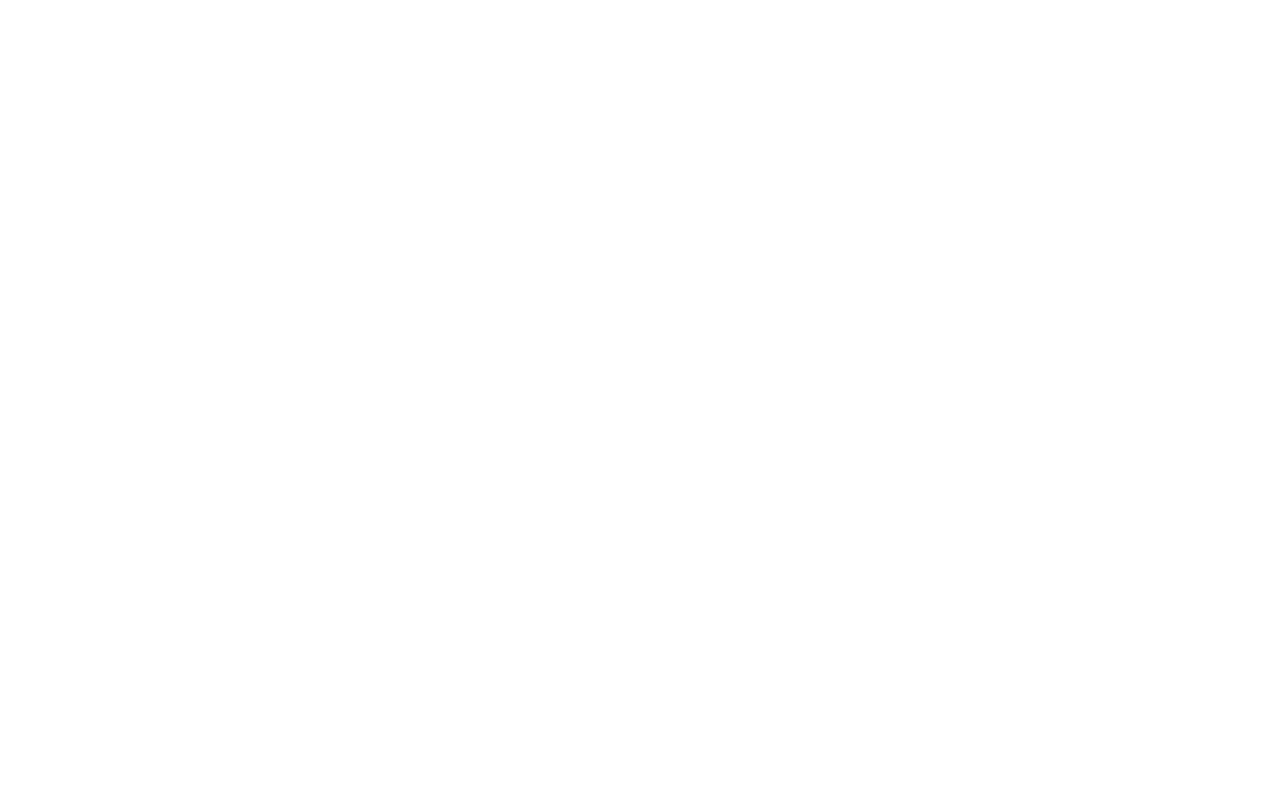
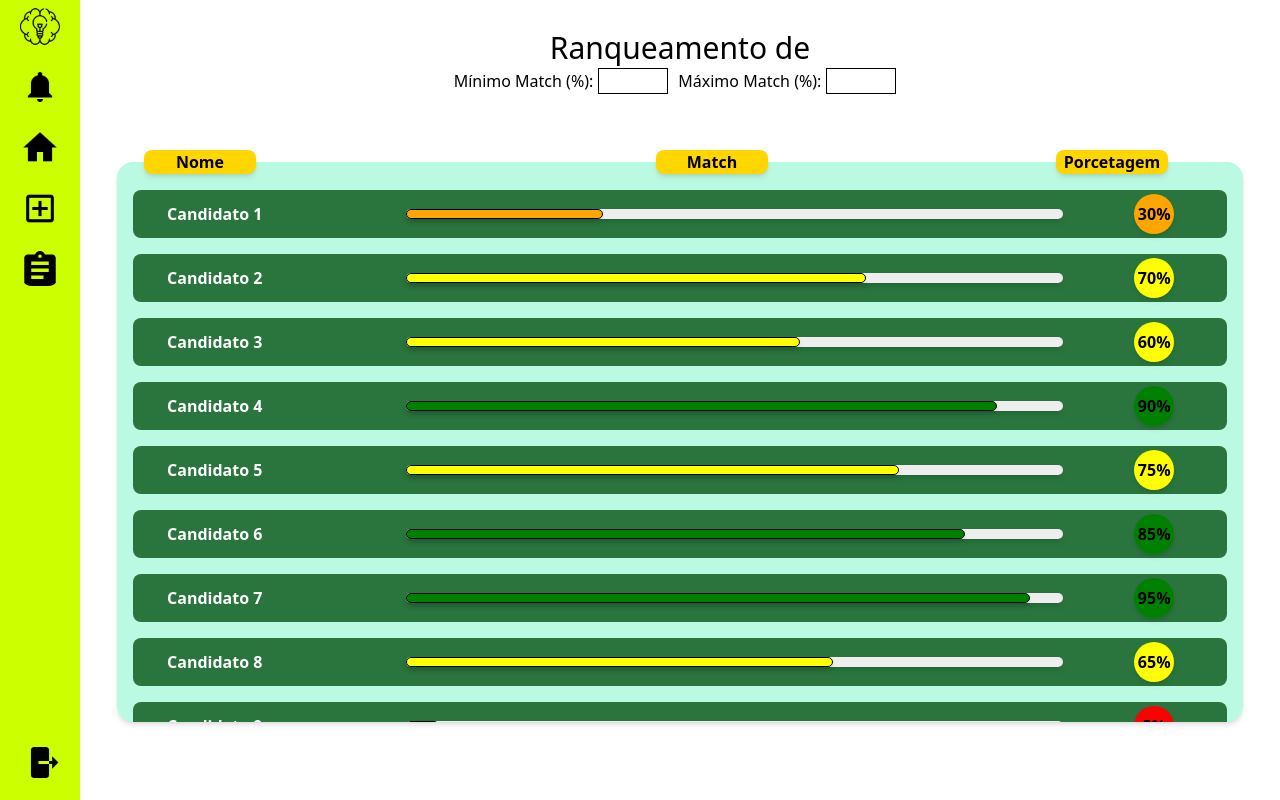
Before and after one commit to Inodevs-6/Inodevs-front-vue, a Vue app: page /Ranking/1 in a window 1280 px wide. Before the commit this address had no page. Built offline with nearby package versions, Linux system fonts and the light colour scheme; no server answers.

Commit message:
fix: style bugs ranking

```diff
--- a/src/router/index.ts
+++ b/src/router/index.ts
@@ -22,9 +22,10 @@ const router = createRouter({
       component: ListaVaga
     },
     {
-      path: '/Ranqueamento',
+      path: '/Ranking/:id',
       name: 'Ranque',
-      component: Ranqueamento
+      component: Ranqueamento,
+      props: true
     }
   ]
 })
--- a/src/views/ListaVaga.vue
+++ b/src/views/ListaVaga.vue
@@ -113,7 +113,7 @@ onMounted(fetchVagas)
           <div class="pl-4 w-[25%]">
             <span>{{ vaga.nivel }} </span>
           </div>
-          <div class="pl-6 w-[25%] flex justify-center">
+          <router-link :to="'/ranking/'+ vaga.id" class="pl-6 w-[25%] flex justify-center">
             <div class="p-1 rounded-full bg-[#f3f048f9]  ">
               <img
                 alt="Vue logo"
@@ -123,7 +123,7 @@ onMounted(fetchVagas)
                 height="30"
               />
             </div>
-          </div>
+          </router-link>
         </li>
       </section>
       <section
@@ -146,7 +146,7 @@ onMounted(fetchVagas)
           <div class="pl-4 w-[25%]">
             <span>{{ i.nivel }} </span>
           </div>
-          <div class="pl-6 w-[25%] flex justify-center">
+          <router-link :to="'/ranking/'+ i.id" class="pl-6 w-[25%] flex justify-center">
             <div class="p-1 rounded-full bg-[#f3f048f9]  ">
               <img
                 alt="Vue logo"
@@ -156,7 +156,7 @@ onMounted(fetchVagas)
                 height="30"
               />
             </div>
-          </div>
+          </router-link>
         </li>
     </section>
     </div>
--- a/src/views/Ranqueamento.vue
+++ b/src/views/Ranqueamento.vue
@@ -1,13 +1,58 @@
 <script  setup>
     import OpenMenu from '@/components/menu/OpenMenu.vue'
     import LabelLista from '@/components/labels/Label-lista.vue';
+    import { defineProps, onMounted, ref } from 'vue';
+    import api from '@/services/api';
+    const erro = ref('')
+    const vaga = ref([])
+    const loading = ref(true)
+    const props = defineProps({
+      id: {
+        type: String,
+        required: true,
+      },
+    });
+
+const fetchVagas = async () => {
+  loading.value = true
+  try{
+    const response = await api.get(`/vaga/match/${props.id}`)
+    vaga.value = response.data
+    console.log(repose.data)
+  }catch(error){
+    if (error instanceof Error) {
+    erro.value = error.message;
+  } else {
+    erro.value = 'Ocorreu um erro desconhecido.';
+  }
+  }
+  loading.value = false
+}
+
+const fetchCandidatos = async () => {
+  loading.value = true
+  try{
+    const response = await api.get(`/vaga/match/${props.id}`)
+    vaga.value = response.data
+    console.log(repose.data)
+  }catch(error){
+    if (error instanceof Error) {
+    erro.value = error.message;
+  } else {
+    erro.value = 'Ocorreu um erro desconhecido.';
+  }
+  }
+  loading.value = false
+}
+onMounted(fetchVagas)
+onMounted(fetchCandidatos)
 </script>
 <template>
   <div class="bg-white relative flex w-screen  overflow-x-hidden overflow-y-scroll h-screen">
     <OpenMenu />
     <div class="flex xl:ml-[5rem] w-screen items-center flex-col bg-white">
       <h1 class="text-center font-medium xl:text-3xl text-xl xl:mt-7 mt-3 flex w-full h-10 justify-center items-center">
-        Ranqueamento de Candidatos
+        Ranqueamento de {{ vaga.nome }}
       </h1>
 
 
@@ -22,20 +67,22 @@
       <LabelLista name="Porcetagem" estilo="bg-[#FFD600] w-[7rem] absolute font-bold top-[9.4rem] right-[7rem] shadow-md rounded-lg text-center z-10"/>
       <section class="xl:w-[88vw] h-[70vh] w-[90%] relative overflow-auto flex flex-col gap-4 p-4 pt-7 mt-[3rem] bg-[#1DEEA3] shadow-md bg-opacity-30 rounded-2xl">
         <div v-for="(candidato, index) in candidatosFiltrados" :key="index" class="h-[3rem] text-white font-bold w-full flex-row flex justify-around items-center rounded-lg bg-[#2A753D]">
-        <div class="conteudo-candidatos">
-          <span class="nome">{{ candidato.nome }}</span>
-          <div class="barra rounded-full border-black bor">
+        <div class="conteudo-candidatos flex items-center justify-around h-[3rem]">
+          <span class="nome w-[20%]  pl-4">{{ candidato.nome }}</span>
+          <div class="barra rounded-full shadow-md border-black">
             <div
-              class="barra-preenchida rounded-full "
+              class="barra-preenchida shadow-md rounded-full  "
               :style="{ width: `${candidato.match}%`, backgroundColor: getCor(candidato.match) }"
             ></div>
-            <div class="match-circle" :style="{ backgroundColor: getCor(candidato.match) }">
-              <span class="match">{{ candidato.match }}%</span>
+          </div>
+          <div class="w-[10%] flex justify-center items-center ">
+              <div class="match-circle  shadow-md" :style="{ backgroundColor: getCor(candidato.match) }">
+              <span class="match text-black">{{ candidato.match }}%</span>
             </div>
-          </div>
-          <router-link :to="'/visualizar/' + candidato.id">
+            </div>
+          <!-- <router-link :to="'/visualizar/' + candidato.id">
             <button class="visualizar-button">Visualizar</button>
-          </router-link>
+          </router-link> -->
         </div>
       </div>
       </section>
@@ -44,7 +91,7 @@
   </div>
 </template>
 
-<script>
+<script >
 export default {
   data() {
     return {
@@ -126,8 +173,8 @@ export default {
 .candidato-card {
   border: 1px solid #ddd;
   padding: 16px;
-  margin-bottom: 30px;
-  margin-left: 85px;
+  /* margin-bottom: 30px; */
+  /* margin-left: 85px; */
   display: flex;
   flex-direction: column;
   align-items: center;
@@ -136,24 +183,23 @@ export default {
 .conteudo-candidatos {
   display: flex;
   align-items: center;
-  justify-content: space-between;
+  /* justify-content: space-between; */
   width: 100%;
 }
 
 
 .match {
-  flex: 1;
+  display: flex;
   text-align: center;
+  /* width: 10%; */
 }
 
 .barra {
   position: relative;
-  width: 100%;
+  width: 60%;
   background-color: #eee;
   height: 10px;
-  margin-top: 8px;
-  margin-right: 40px;
-  margin-left: 10px;
+
 
 }
 
@@ -161,6 +207,7 @@ export default {
   height: 100%;
   width: 0;
   transition: width 0.5s ease;
+  border: solid 1px black
 }
 
 .match-circle {
@@ -172,10 +219,10 @@ export default {
   display: flex;
   align-items: center;
   justify-content: center;
-  position: absolute;
-  right: -30px;
+  /* position: absolute; */
+  /* right: -30px;
   top: -19px;
-  font-size: 16px;
+  font-size: 16px; */
 }
 
 .visualizar-button {
```
